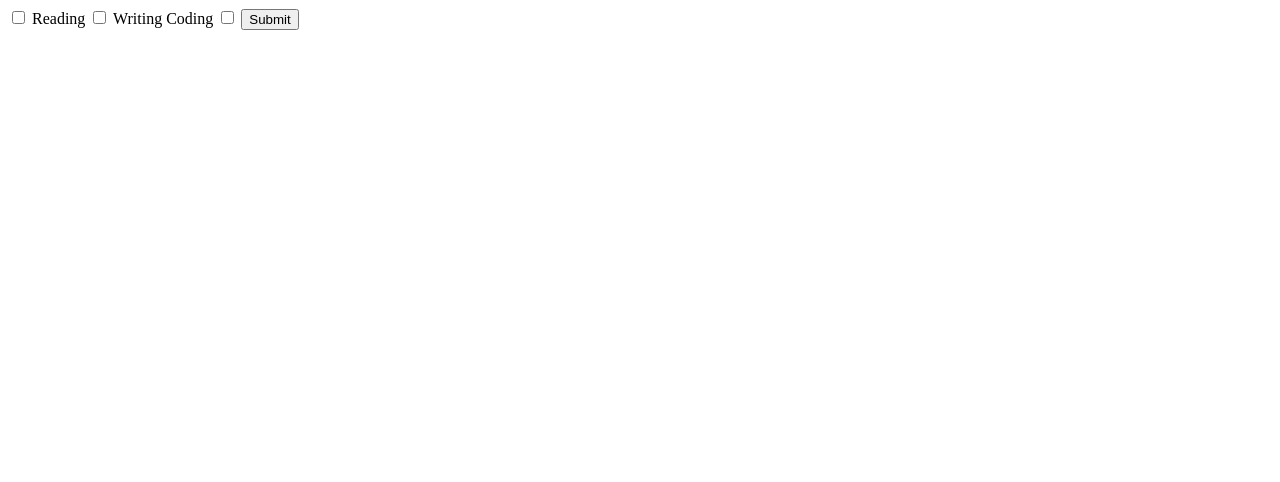
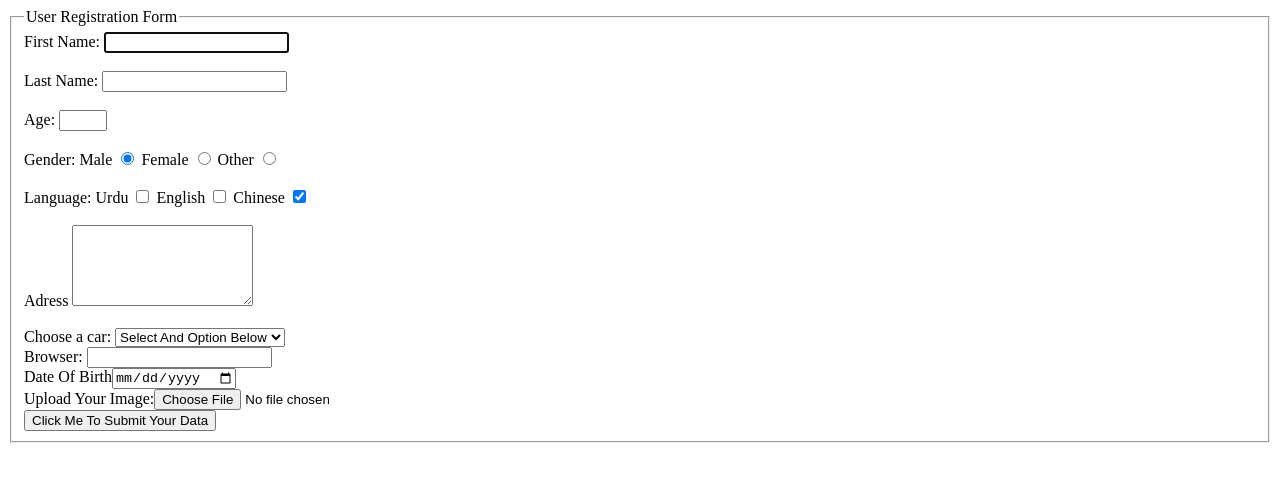
Before and after one commit to JeetKumarRamnani/Full-Stack-Web-Dev-Batch-1, a plain HTML site: page Class 11/index.html in a window 1280 px wide. Drawn offline with Linux system fonts and the light colour scheme.

Commit message:
minor updates in class 11

```diff
--- a/Class 11/index.html
+++ b/Class 11/index.html
@@ -1,12 +1,135 @@
+<!DOCTYPE html>
+<html lang="en">
+
+<head>
+    <meta charset="UTF-8">
+    <meta name="viewport" content="width=device-width, initial-scale=1.0">
+    <title>User Data</title>
+</head>
+
+<body>
+    <!--
     <form>
+
+        <!-- <fieldset>
+            <legend>
+                User 1
+            </legend>
+            <label for="">Username: </label><input type="text">
+            <br />
+            <label for="">Password: </label><input type="password">
+        </fieldset>
+
+        <fieldset>
+            <legend>
+                User 2
+            </legend>
+            <label for="">Username: </label><input type="text">
+            <br />
+            <label for="">Password: </label><input type="password">
+        </fieldset> -->
+
+    <!--
+        <input type="text" required minlength="5" maxlength="10" value="Jeet Kumar">
+        <input type="submit"> -->
+
+
+
+
+
+    <!-- </form> -->
+
+    <form action="./datasubmit.html">
+
+        <fieldset>
+            <legend>User Registration Form</legend>
+            <label for="firstName">First Name:</label>
+            <input type="text" id="firstName" autofocus>
+            <br>
+            <br>
+            <label for="lastName">Last Name:</label>
+            <input type="text" id="lastName">
+
+            <br>
+            <br>
+            <label for="age">Age:</label>
+            <input type="number" id="age" min="1" max="5">
+            <br>
+            <br>
+            <label>Gender:</label>
+            <label for="male">Male</label>
+            <input type="radio" id="male" name="gender" checked>
+            <label for="female">Female</label>
+            <input type="radio" id="female" name="gender">
+            <label for="other">Other</label>
+            <input type="radio" id="other" name="gender">
+
+            <br>
+            <br>
+            <label>Language:</label>
+            <label for="urdu">Urdu</label>
+            <input type="checkbox" id="urdu" name="urdu">
+            <label for="English">English</label>
+            <input type="checkbox" id="english" name="english">
+            <label for="chinese">Chinese</label>
+            <input type="checkbox" id="chinese" name="chinese" checked>
+            <br><br>
+            <label for="adress">Adress</label>
+            <textarea name="adress" id="adress" cols="20" rows="5">
+
+
+
+
+            </textarea>
+            <br><br>
+
+            <label for="cars">Choose a car:</label>
+            <select id="cars" name="cars">
+
+                <option value="" disabled selected>Select And Option Below</option>
+                <option value="volvo">Volvo</option>
+                <option value="saab">Saab</option>
+                <option value="fiat">Fiat</option>
+                <option value="audi">Audi</option>
+            </select>
+
+            <br />
+
+            <label for="browser">Browser:</label>
+            <input list="browsers" id="browser" name="browser" />
+            <datalist id="browsers">
+                <option value="chrome"></option>
+                <option value="firefox"></option>
+                <option value="safari"></option>
+                <option value="edge"></option>
+            </datalist><br />
+
             <label>
-        <input type="checkbox" name="interest" value="reading"> Reading
+                Date Of Birth<input type="date">
             </label>
+
+            <br>
             <label>
-        <input type="checkbox" name="interest" value="writing"> Writing
+                Upload Your Image:<input type="file">
             </label>
-    <label>
-        <span> Coding</span> <input type="checkbox" name="interest" value="coding">
-    </label>
-    <input type="submit" value="Submit">
+            <br>
+            <input type="submit" value="Click Me To Submit Your Data">
+
+        </fieldset>
+
+
+
+
     </form>
+
+
+
+
+
+
+
+
+
+</body>
+
+</html>
```
Also changed, not shown: Class 11/Form Submit Example/process.html (deleted, +0 -39 lines), Class 11/Form Submit Example/submit.html (deleted, +0 -33 lines), Class 11/datasubmit.html (added, +14 -0 lines), 1 other file. Lines whose indentation alone changed are shown as unchanged.
